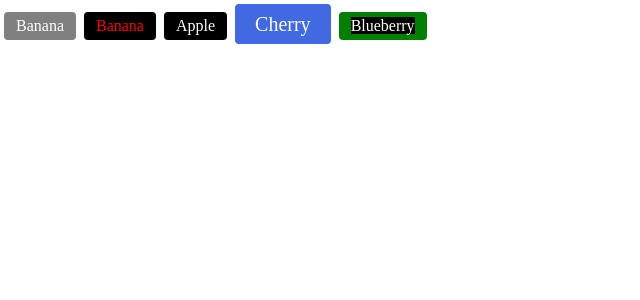
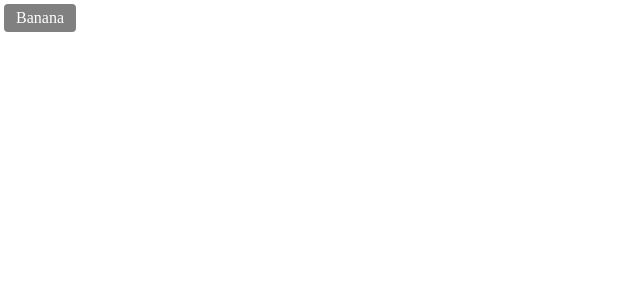
Before and after one commit to junb119/Vue-Practice, a Vue app in the folder vue3-template-syntax/: page / in a window 1280 px wide. Shown: the top 300 px of the page, without its empty margins (0-640 px from the left). Built offline with nearby package versions, Linux system fonts and the light colour scheme.

Commit message:
컴포넌트 - 속성 상속($attrs, v-bind, inheritAttrs)

```diff
--- a/vue3-template-syntax/src/App.vue
+++ b/vue3-template-syntax/src/App.vue
@@ -1,18 +1,12 @@
 <template>
-<!-- propos 부모 자식간 데이터 통신 -->
-  <MyBtn>Banana</MyBtn>
+<!--컴포넌트 - 속성 : 최상위루트가 하날-->
   <MyBtn
-    :color="color">
-    <span style='color:red;'>Banana</span></MyBtn>
-  <MyBtn :color="color">
-    Apple
+    class="heropy"
+    style='color:red;'
+    title='Hello world!'
+    id='1231231'>
+    Banana
   </MyBtn>
-  <MyBtn
-    large
-    color='royalblue'>
-    Cherry
-  </MyBtn>
-    <MyBtn :color="'green'"> <span style='background-color:black;'> Blueberry </span></MyBtn>
 
 </template>
 
@@ -23,11 +17,6 @@ export default {
   components : {
     MyBtn
   },
-  data() {
-    return {
-      color: '#000'
-    }
-  }
 
 }
 </script>
--- a/vue3-template-syntax/src/components/MyBtn.vue
+++ b/vue3-template-syntax/src/components/MyBtn.vue
@@ -1,24 +1,24 @@
 <template>
-  <!-- 클래스 바인딩 -->
   <div
-    :class=" { large : large} "
-    :style="{backgroundColor:color}"
-    class="btn">
+    class='btn'>
     <slot></slot>
   </div>
+  <!-- 상속받을 속성을 지정(각각 지정 가능) -->
+  <h1
+    :class="$attrs.class"
+    :style="$attrs.style">
+  </h1>
+  <!-- 상속받을 속성을 모두 한꺼번에 적용하고싶다면 v-bind 이용 -->
+  <h2 v-bind="$attrs">
+  </h2>
+
 </template>
 
 <script>
 export default {
-  props: {
-    color: {
-      type: String,
-      default : 'gray'
-    },
-    large : {
-      type:Boolean,
-      default: false
-    }
+  inheritAttrs: false, // inheritAttrs : 속성 상속 옵션 지정
+  created() {
+    console.log(this.$attrs) // 상속받는 속성을 저장
   }
 }
 </script>
```
